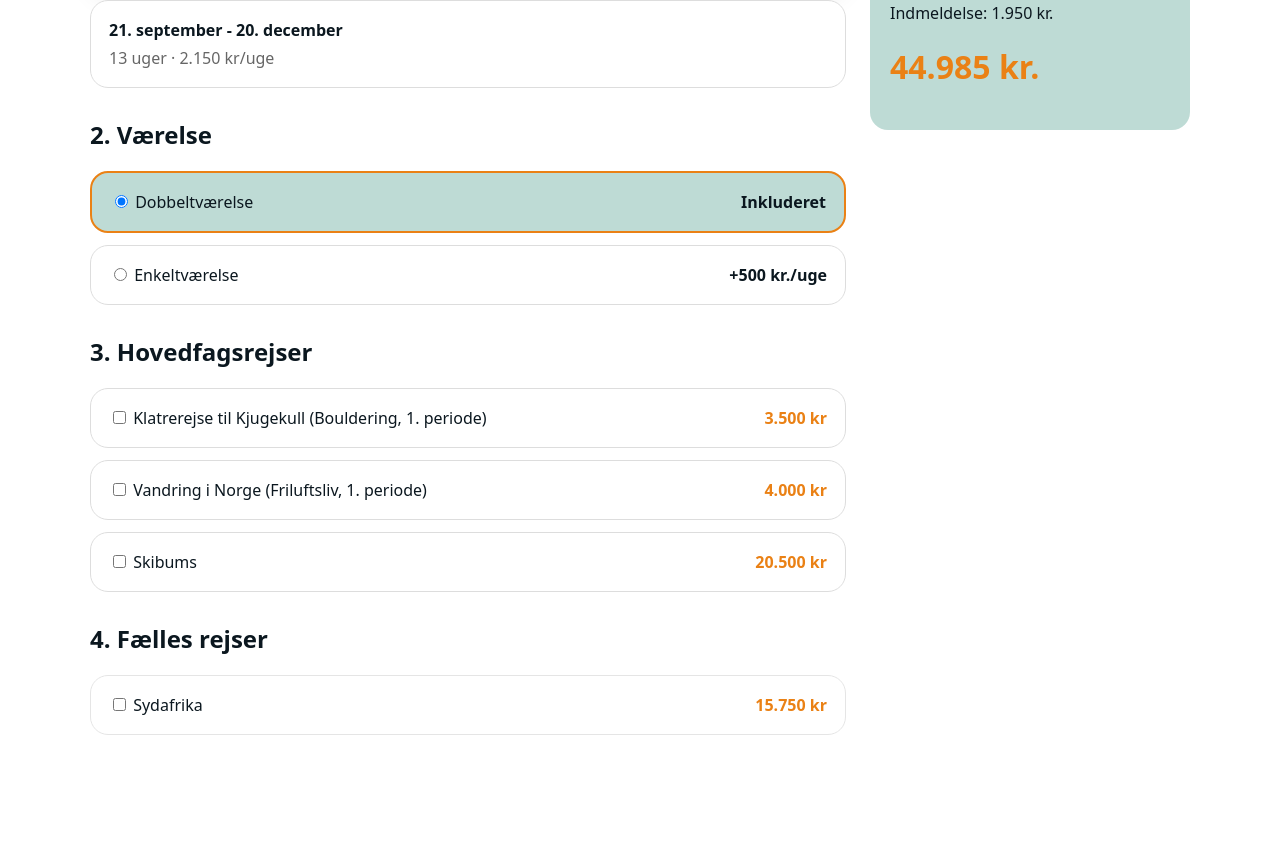
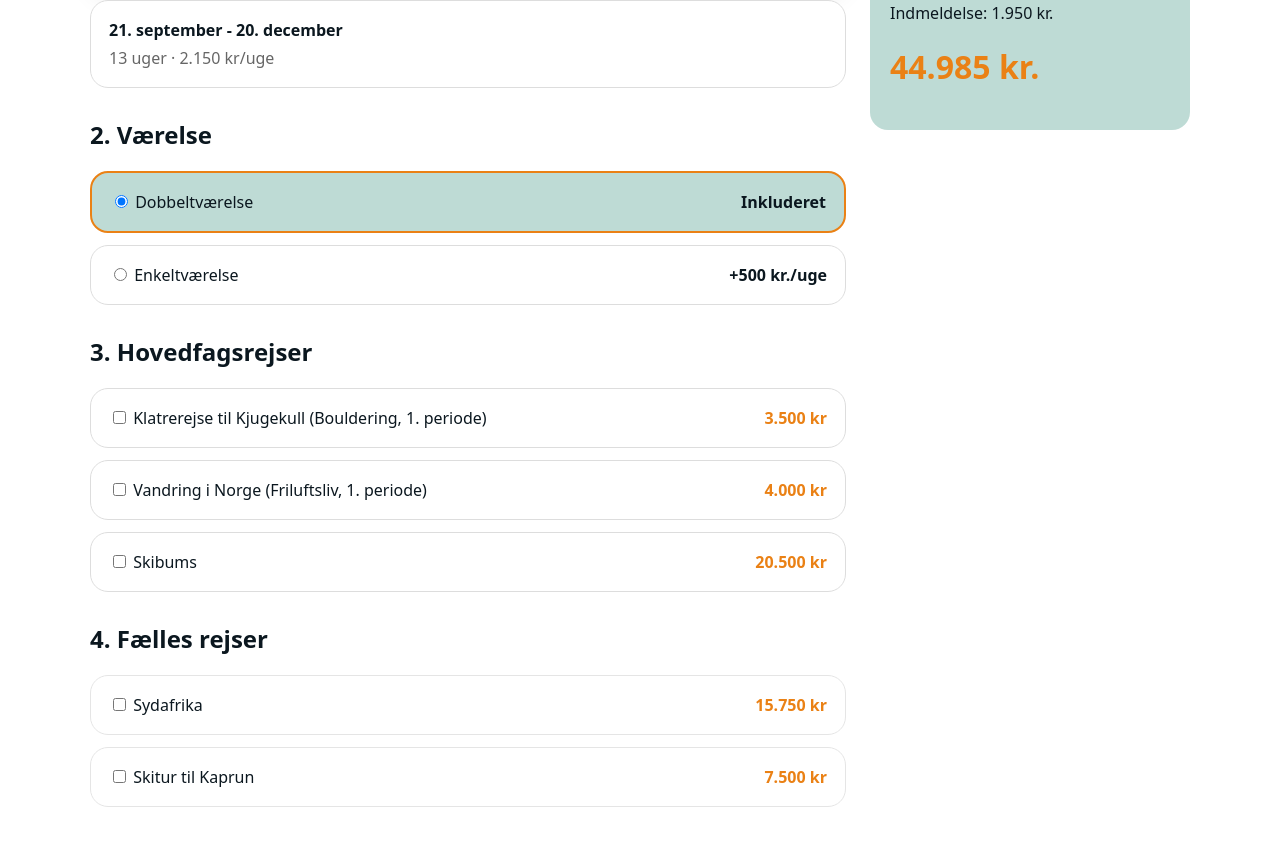
Before and after one commit to mvj-hub/Prisberegner, a React (Vite) app: page / in a window 1280 px wide. Shown: the part 323-1168 px from the top of the page. Built offline with nearby package versions, Linux system fonts and the light colour scheme.

Commit message:
Add Kaprun trip option to PriceCalculator

```diff
--- a/src/components/PriceCalculator.jsx
+++ b/src/components/PriceCalculator.jsx
@@ -32,6 +32,7 @@ const DATA = [
     ],
     globalTrips: [
       { id: "south-africa", label: "Sydafrika", price: 15750 },
+      { id: "kaprun", label: "Skitur til Kaprun", price: 7500 },
     ],
   },
 
@@ -43,6 +44,7 @@ const DATA = [
     trips: [],
     globalTrips: [
       { id: "south-africa", label: "Sydafrika", price: 15750 },
+      { id: "kaprun", label: "Skitur til Kaprun", price: 7500 },
     ],
   },
 
@@ -261,6 +263,13 @@ export default function PriceCalculator() {
         }));
       }
 
+      if (nextValue === "kaprun") {
+        setSelectedGlobalTrips((prevTrips) => ({
+          ...prevTrips,
+          "south-africa": false,
+        }));
+      }
+
       return nextValue;
     });
   };
@@ -275,9 +284,23 @@ export default function PriceCalculator() {
       if (
         id === "south-africa" &&
         next[id] &&
-        selectedMainTrip === "skibums"
+        (selectedMainTrip === "skibums" || selectedGlobalTrips["kaprun"])
       ) {
         setSelectedMainTrip(null);
+        setSelectedGlobalTrips((prevTrips) => ({
+          ...prevTrips,
+          "kaprun": false,
+        }));
+      }
+
+      if (
+        id === "kaprun" &&
+        next[id]
+      ) {
+        setSelectedGlobalTrips((prevTrips) => ({
+          ...prevTrips,
+          "south-africa": false,
+        }));
       }
 
       return next;
@@ -599,8 +622,11 @@ export default function PriceCalculator() {
 
           {selectedStay.globalTrips.map((trip) => {
             const disabled =
-              trip.id === "south-africa" &&
-              selectedMainTrip === "skibums";
+              (trip.id === "south-africa" &&
+                (selectedMainTrip === "skibums" ||
+                  selectedGlobalTrips["kaprun"])) ||
+              (trip.id === "kaprun" &&
+                !!selectedGlobalTrips["south-africa"]);
 
             const checked =
               selectedGlobalTrips[trip.id];
```
